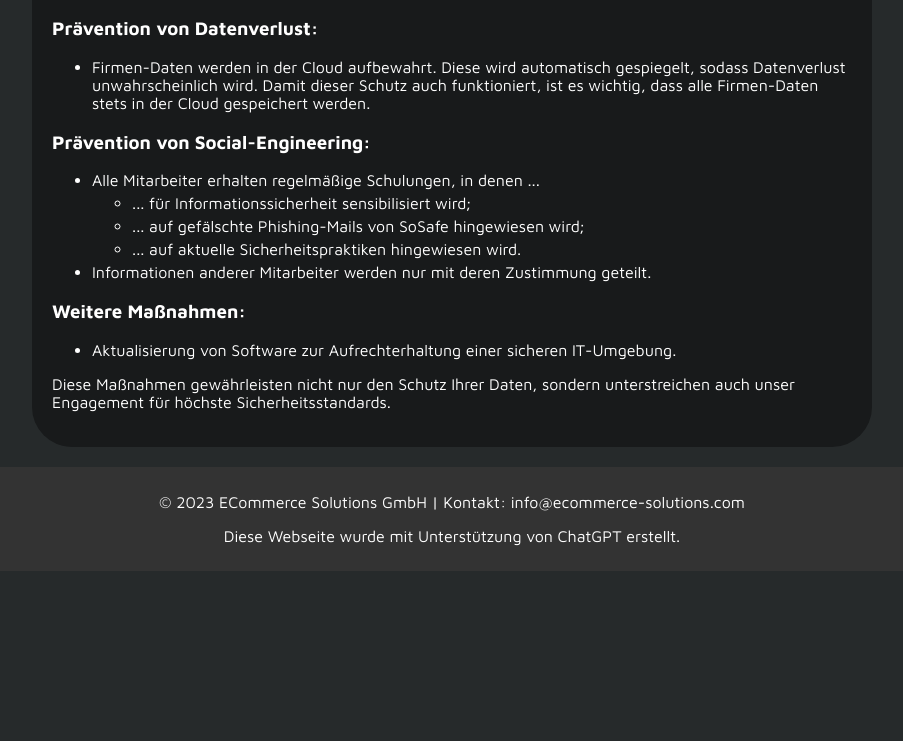
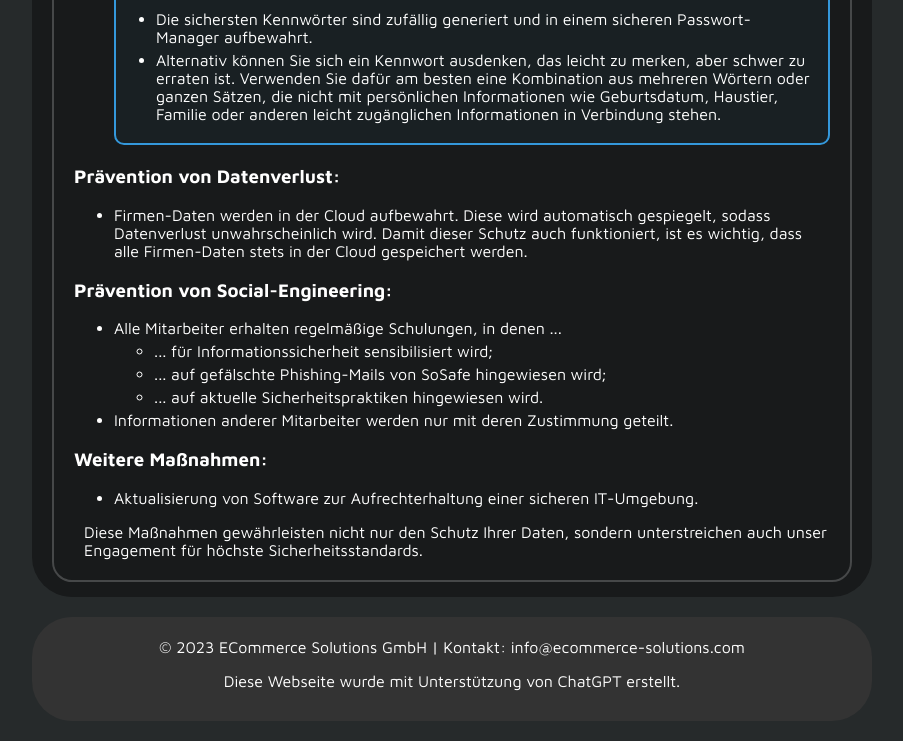
Before and after one commit to leysont/bklk_ecosol_website, a plain HTML site: page information_security.html in a window 1280 px wide. Shown: the part 1037-1778 px from the top of the page, without its empty margins (188-1091 px from the left). Before the commit the page ends 1608 px from the top, so only its background shows below. Drawn offline with Linux system fonts and the light colour scheme.

Commit message:
Update styles.css

```diff
--- a/styles.css
+++ b/styles.css
@@ -14,10 +14,19 @@ li {
 header {
     background-color: #333;
     color: white;
-    padding: 10px;
     display: flex;
     justify-content: space-between;
     align-items: center;
+}
+
+header, footer, article {
+    border-radius: 40px;
+    max-width: 800px;
+    margin: 20px auto;
+    padding-left: 20px;
+    padding-right: 20px;
+    padding-top: 5px;
+    padding-bottom: 15px;
 }
 
 header nav ul {
@@ -37,37 +46,59 @@ header nav ul li a {
     text-decoration: none;
 }
 
-section.content {
-    padding: 20px;
-    margin: 20px auto ;
+article {
     background-color: #181A1B;
-    border-radius: 40px;
-    max-width: 800px; /* Setzen Sie hier die gewünschte maximale Breite ein */
+}
+
+article p {
+    margin-left: 10px;
+}
+
+section {
+    border-radius: 20px;
+    padding-left: 20px;
+    padding-right: 20px;
+    padding-top: 5px;
+    padding-bottom: 5px;
+    margin-top: 20px;
+    border: 2px solid #ffffff33;
+}
+
+section.datenmissbrauch {
+    background: rgba(0, 0, 0, .75) url('images/vault.jpg');
+    background-blend-mode: darken;
+    background-size: cover;
+    background-position: 50% 80%;
+    position: relative;
+}
+
+section.datenverlust {
+    background: rgba(0, 0, 0, .6) url('images/server.jpg');
+    background-blend-mode: darken;
+    background-size: cover;
+    background-position: 50% 10%;
+    position: relative;
 }
 
 footer {
     background-color: #333;
     color: white;
     text-align: center;
-    padding: 10px;
     bottom: 0;
+
 }
 
 .infobox {
     border: 2px solid #3498db;
     margin-left: 0px;
-    margin-right: 50px;
-    padding-left: 15px;
+    margin-right: 0px;
+    margin-top: 20px;
+    margin-bottom: 20px;
+    padding-left: 20px;
     padding-right: 15px;
     padding-bottom: 15px;
-    background-color: #1d2931;
+    background-color: #1d293166;
     border-radius: 10px;
-    margin-top: 20px;
-    margin-bottom: 20px;
-}
-
-.infobox p {
-    font-weight: bold;
 }
 
 .infobox ul {
@@ -85,7 +116,8 @@ footer {
     padding: 50px;
     background-image: url('images/orbit.jpg');
     background-size: cover;
-    background-position: 50% 30%;
+    background-position: 50% 40%;
+    /* background-position: 50% 30%; */
     color: white;
     border-radius: 20px;
 
```
